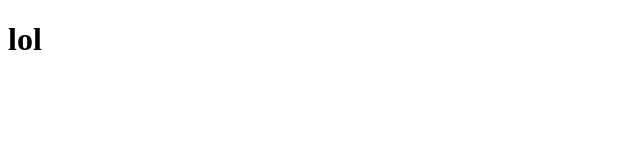
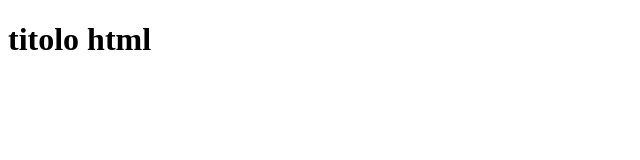
Before and after one commit to rimest221/testjavascript, a plain HTML site: page index.html in a window 1280 px wide. Shown: the whole page, without its empty margins (0-640 px from the left). Drawn offline with Linux system fonts and the light colour scheme.

Commit message:
inizializzo dev

```diff
--- a/index.html
+++ b/index.html
@@ -6,6 +6,7 @@
     <title>Document</title>
 </head>
 <body>
-    <h1>lol</h1>
+    <h1>titolo html</h1>
+
 </body>
 </html>
```
